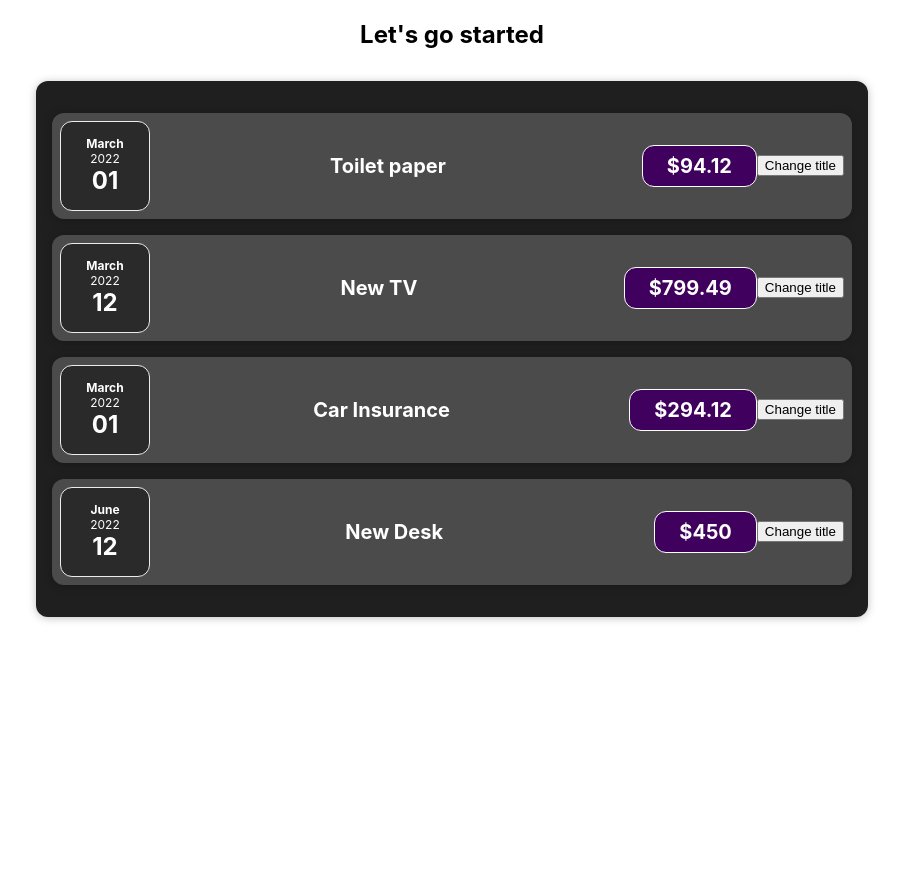
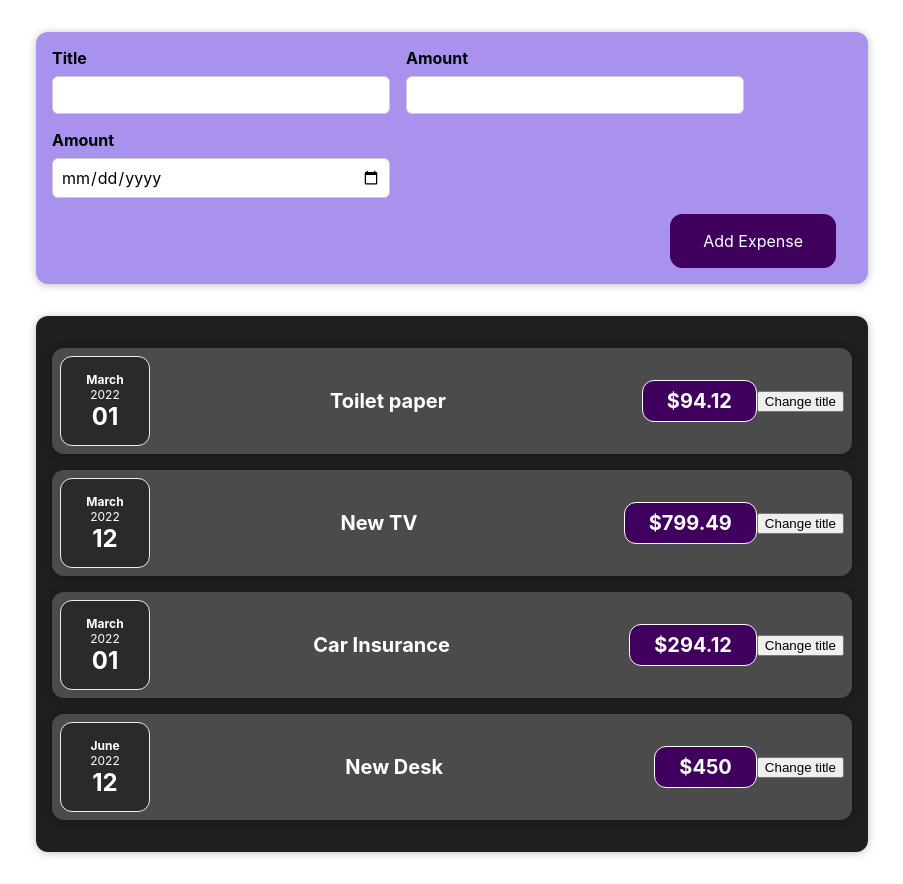
Before and after one commit to DarshanBorse/React-demo, a React (Create React App) app: page / in a window 1280 px wide. Shown: the whole page, without its empty margins (188-1091 px from the left). Before the commit the page ends 800 px from the top, so only its background shows below. Built offline with nearby package versions, Linux system fonts and the light colour scheme.

Commit message:
Add From

```diff
--- a/src/App.js
+++ b/src/App.js
@@ -1,6 +1,7 @@
 import React from 'react';
 import './App.css';
 import Expence from './components/Expenses';
+import NewExpense from './components/NewExpense';
 
 function App() {
     const expence = [
@@ -12,17 +13,11 @@
 
     return (
         <div className='App'>
-            <h2>Let's go started</h2>
+            <NewExpense />
             <Expence expence={expence} />
         </div>
     );
 
-    // return React.createElement(
-    //     "div",
-    //     {},
-    //     React.createElement("h2", {}, `Let's go started`),
-    //     React.createElement(Expence, { expence: expence })
-    // );
 }
 
 export default App;
--- /dev/null
+++ b/src/components/ExpenseForm.js
@@ -0,0 +1,57 @@
+import React, { useState } from "react"
+import "../css/ExpenseForm.css";
+
+const ExpenseForm = () => {
+    // Using one state instead
+    const [userInput, setUserInput] = useState({
+        enteredTitle: "",
+        enteredAmount: "",
+        enteredDate: "",
+    });
+
+    const titleChangeHandler = (event) => {
+        setUserInput({
+            ...userInput,
+            enteredTitle: event.target.value
+        });
+        console.log(userInput);
+    }
+
+    const amountChangeHandler = (event) => {
+        setUserInput({
+            ...userInput,
+            enteredAmount: event.target.value
+        });
+    }
+
+    const dateChangeHandler = (event) => {
+        setUserInput({
+            ...userInput,
+            enteredDate: event.target.value
+        });
+    }
+
+    return (
+        <form>
+            <div className="new-expense__controls">
+                <div className="new-expense__control">
+                    <label>Title</label>
+                    <input type='text' onChange={titleChangeHandler} />
+                </div>
+                <div className="new-expense__control">
+                    <label>Amount</label>
+                    <input type='number' min="0.01" step="0.01" onChange={amountChangeHandler} />
+                </div>
+                <div className="new-expense__control">
+                    <label>Amount</label>
+                    <input type='date' min="2019-01-01" max="2022-12-31" onChange={dateChangeHandler} />
+                </div>
+            </div>
+            <div className="new-expense__actions">
+                <button type="submit">Add Expense</button>
+            </div>
+        </form>
+    );
+}
+
+export default ExpenseForm;
--- a/src/components/NewExpense.js
+++ b/src/components/NewExpense.js
@@ -1,7 +1,13 @@
 import React from "react";
+import "../css/NewExpense.css"
+import ExpenseForm from "./ExpenseForm";
 
 const NewExpense = () => {
-
+    return (
+        <div className="new-expense">
+            <ExpenseForm />
+        </div>
+    )
 }
 
 export default NewExpense;
--- /dev/null
+++ b/src/css/ExpenseForm.css
@@ -0,0 +1,26 @@
+.new-expense__controls {
+  display: flex;
+  flex-wrap: wrap;
+  gap: 1rem;
+  margin-bottom: 1rem;
+  text-align: left;
+}
+
+.new-expense__control label {
+  font-weight: bold;
+  margin-bottom: 0.5rem;
+  display: block;
+}
+
+.new-expense__control input {
+  font: inherit;
+  padding: 0.5rem;
+  border-radius: 6px;
+  border: 1px solid #ccc;
+  width: 20rem;
+  max-width: 100%;
+}
+
+.new-expense__actions {
+  text-align: right;
+}
--- a/src/css/NewExpense.css
+++ b/src/css/NewExpense.css
@@ -0,0 +1,38 @@
+.new-expense {
+  background-color: #a892ee;
+  padding: 1rem;
+  margin: 2rem auto;
+  width: 50rem;
+  max-width: 95%;
+  border-radius: 12px;
+  text-align: center;
+  box-shadow: 0 1px 8px rgba(0, 0, 0, 0.25);
+}
+
+.new-expense button {
+  font: inherit;
+  cursor: pointer;
+  padding: 1rem 2rem;
+  border: 1px solid #40005d;
+  background-color: #40005d;
+  color: white;
+  border-radius: 12px;
+  margin-right: 1rem;
+}
+
+.new-expense button:hover,
+.new-expense button:active {
+  background-color: #510674;
+  border-color: #510674;
+}
+
+.new-expense button.alternative {
+  color: #220131;
+  border-color: transparent;
+  background-color: transparent;
+}
+
+.new-expense button.alternative:hover,
+.new-expense button.alternative:active {
+  background-color: #ddb3f8;
+}
```
